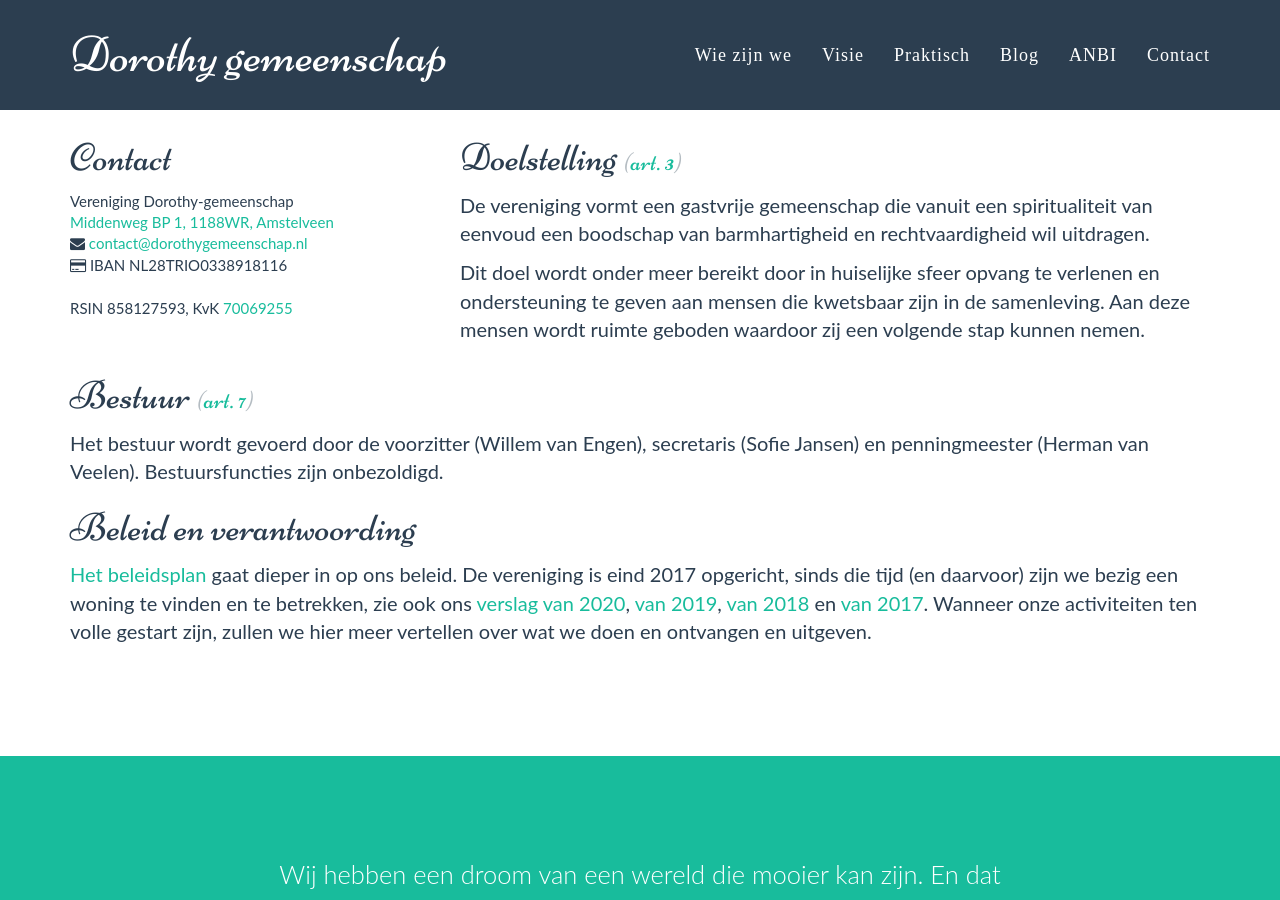
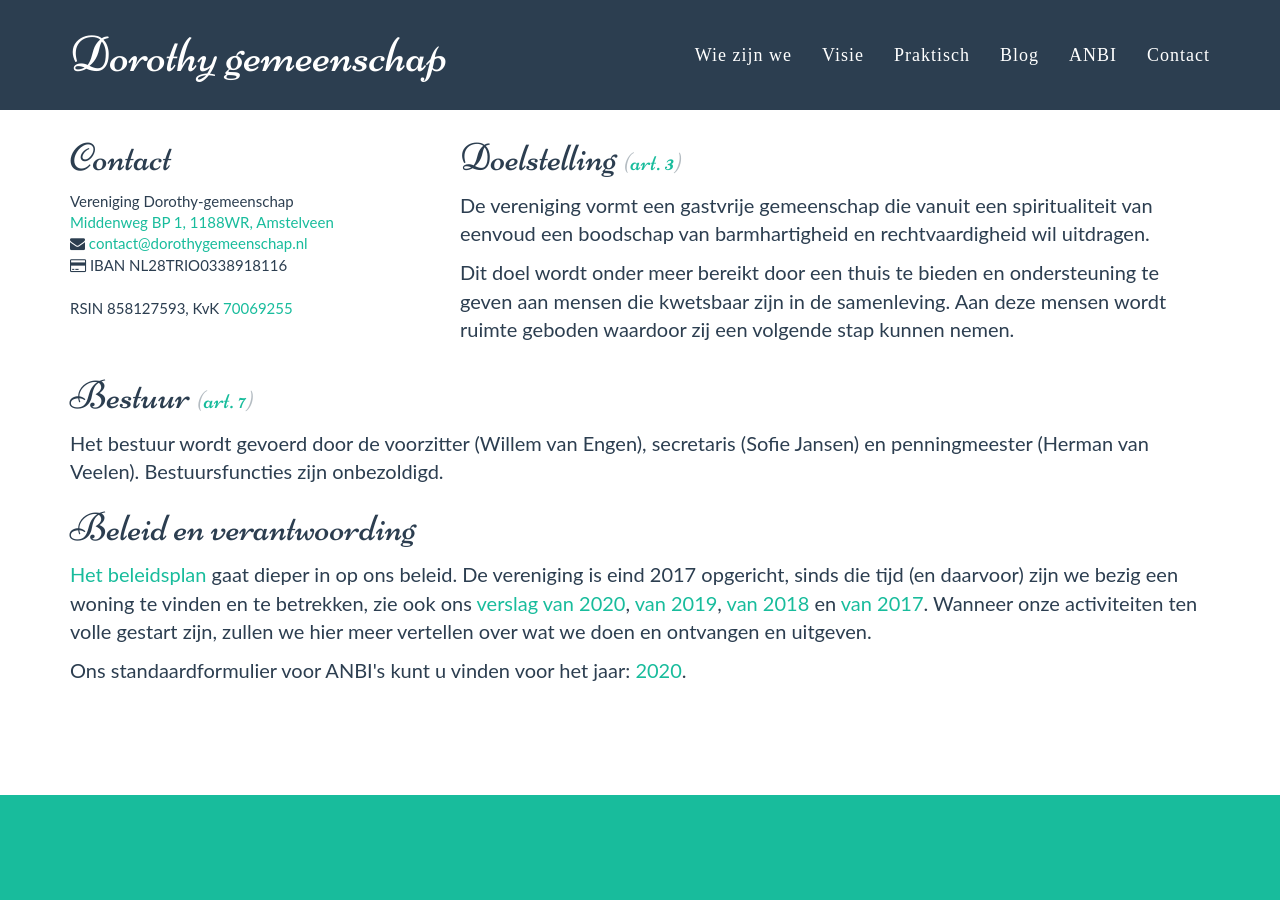
Before and after one commit to dorothygemeenschap/dorothygemeenschap.github.io, a Jekyll site: the page built from anbi.html, in a window 1280 px wide and 900 px high, scrolled down 236 px. Built offline with Jekyll 4.4.1, drawn with Linux system fonts in a browser that asks for light colours; some web fonts are replaced.

Commit message:
Add ANBI standard from 2020

```diff
--- a/anbi.html
+++ b/anbi.html
@@ -29,9 +29,9 @@ title: Algemeen Nut Beogende Instelling
     <p>De vereniging vormt een gastvrije gemeenschap die vanuit een spiritualiteit van
     eenvoud een boodschap van barmhartigheid en rechtvaardigheid wil uitdragen.</p>
 
-    <p>Dit doel wordt onder meer bereikt door in huiselijke sfeer opvang te verlenen
-    en ondersteuning te geven aan mensen die kwetsbaar zijn in de samenleving. Aan
-    deze mensen wordt ruimte geboden waardoor zij een volgende stap kunnen nemen.</p>
+    <p>Dit doel wordt onder meer bereikt door een thuis te bieden en ondersteuning
+    te geven aan mensen die kwetsbaar zijn in de samenleving. Aan deze mensen wordt
+    ruimte geboden waardoor zij een volgende stap kunnen nemen.</p>
   </div>
 </div>
 
@@ -50,3 +50,7 @@ is eind 2017 opgericht, sinds die tijd (en daarvoor) zijn we bezig een woning te
 zie ook ons <a href="verslag-2020.pdf">verslag van 2020</a>, <a href="verslag-2019.pdf">van 2019</a>,
 <a href="verslag-2018.pdf">van 2018</a> en <a href="verslag-2017.pdf">van 2017</a>.
 Wanneer onze activiteiten ten volle gestart zijn, zullen we hier meer vertellen over wat we doen en ontvangen en uitgeven.</p>
+
+<p>Ons standaardformulier voor ANBI's kunt u vinden voor het jaar:
+<a href="anbi-standaardformulier-2020.pdf">2020</a>.
+</p>
```
Also changed, not shown: 1 other file.
